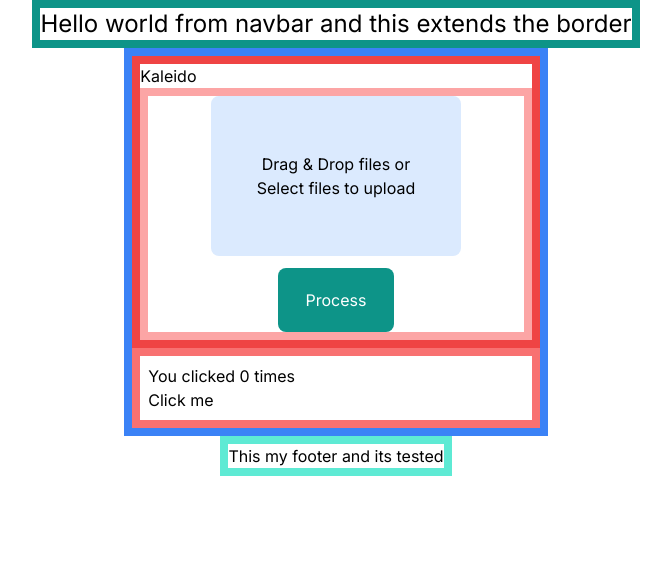
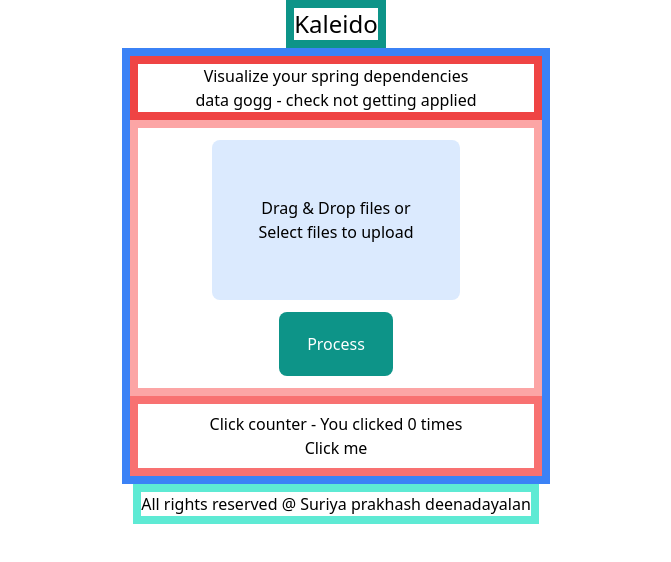
Before and after one commit to suriyaprakhash/kaleido, a Next.js app: page / in a window 1280 px wide. Shown: the top 562 px of the page, without its empty margins (304-975 px from the left). Built offline with nearby package versions, Linux system fonts and the light colour scheme.

Commit message:
css organized

```diff
--- a/src/app/components/footer.tsx
+++ b/src/app/components/footer.tsx
@@ -1,6 +1,6 @@
 const Footer = () => {
   return (
-    <div className="border-8 border-teal-300">This my footer and its tested</div>
+    <div className="border-8 border-teal-300">All rights reserved @ Suriya prakhash deenadayalan</div>
   )
 }
 
--- a/src/app/components/navbar.tsx
+++ b/src/app/components/navbar.tsx
@@ -1,7 +1,7 @@
 const Navbar = () => {
   return (
     <nav className="text-2xl border-8 border-teal-600 ">
-        Hello world from navbar and this extends the border
+        Kaleido
     </nav>
     // <div>The is my na
     //   v bar is working hello</div>
--- a/src/app/globals.css
+++ b/src/app/globals.css
@@ -1,157 +1,8 @@
-@import url('https://fonts.googleapis.com/css2?family=Inter:wght@400;500;600;700;800&display=swap');
-
 @tailwind base;
 @tailwind components;
 @tailwind utilities;
 
-* {
-  margin: 0;
-  padding: 0;
-  box-sizing: border-box;
+:root {
+--primary-color: #fff;
+--secondary-color: #000;
 }
-
-body {
-  font-family: Inter;
-}
-
-@layer utilities {
-  .btn_white {
-    @apply  border-white bg-white px-8 py-3 text-green-50
-  }
-  .btn_white_text  {
-    @apply  border-white bg-white px-8 py-3 text-gray-90
-  }
-  .btn_green  {
-    @apply  border-green-50 bg-green-50 px-8 py-5 text-white
-  }
-  .btn_dark_green {
-    @apply  bg-green-90 px-8 py-4 text-white transition-all hover:bg-black
-  }
-  .btn_dark_green_outline  {
-    @apply border-gray-20 bg-green-90 px-8 py-5 text-white
-  }
-
-  .max-container {
-    @apply mx-auto max-w-[1440px];
-  }
-
-  .padding-container {
-    @apply px-6 lg:px-20 3xl:px-0;
-  }
-
-  .flexCenter {
-    @apply flex items-center justify-center;
-  }
-
-  .flexBetween {
-    @apply flex items-center justify-between;
-  }
-
-  .flexStart {
-    @apply flex items-center justify-start;
-  }
-
-  .flexEnd {
-    @apply flex items-center justify-end;
-  }
-
-  /* FONTS */
-  .regular-64 {
-    @apply text-[64px] font-[400] leading-[120%];
-  }
-
-  .regular-40 {
-    @apply text-[40px] font-[400] leading-[120%];
-  }
-
-  .regular-32 {
-    @apply text-[32px] font-[400];
-  }
-
-  .regular-24 {
-    @apply text-[24px] font-[400];
-  }
-
-  .regular-20 {
-    @apply text-[20px] font-[400];
-  }
-
-  .regular-18 {
-    @apply text-[18px] font-[400];
-  }
-
-  .regular-16 {
-    @apply text-[16px] font-[400];
-  }
-
-  .regular-14 {
-    @apply text-[14px] font-[400];
-  }
-
-  .medium-14 {
-    @apply text-[14px] font-[600];
-  }
-
-  .bold-88 {
-    @apply text-[88px] font-[700] leading-[120%];
-  }
-
-  .bold-64 {
-    @apply text-[64px] font-[700] leading-[120%];
-  }
-
-  .bold-52 {
-    @apply text-[52px] font-[700] leading-[120%];
-  }
-
-  .bold-40 {
-    @apply text-[40px] font-[700] leading-[120%];
-  }
-
-  .bold-32 {
-    @apply text-[32px] font-[700] leading-[120%];
-  }
-
-  .bold-20 {
-    @apply text-[20px] font-[700];
-  }
-
-  .bold-18 {
-    @apply text-[18px] font-[700];
-  }
-
-  .bold-16 {
-    @apply text-[16px] font-[700];
-  }
-
-  /* Hero */
-  .hero-map {
-    @apply absolute right-0 top-0 h-screen w-screen bg-pattern-2 bg-cover bg-center md:-right-28 xl:-top-60;
-  }
-
-  /* Camp */
-  .camp-quote {
-    @apply absolute -right-6 bottom-4 w-[140px] lg:bottom-10 xl:-right-8 xl:w-[186px] 3xl:right-0;
-  }
-
-  /* Feature */
-  .feature-phone {
-    @apply absolute top-[13%] z-10 hidden max-w-[1500px] rotate-[15deg] md:-left-16 lg:flex  3xl:left-20;
-  }
-
-  /* Get App */
-  .get-app {
-    @apply max-container relative flex w-full  flex-col justify-between gap-32 overflow-hidden bg-green-90 bg-pattern bg-cover bg-center bg-no-repeat px-6 py-12 text-white sm:flex-row sm:gap-12 sm:py-24 lg:px-20 xl:max-h-[598px] 2xl:rounded-5xl;
-  }
-}
-
-/* Hide scrollbar for Chrome, Safari and Opera */
-.hide-scrollbar::-webkit-scrollbar {
-  display: none;
-}
-
-/* Hide scrollbar for IE, Edge and Firefox */
-.hide-scrollbar {
-  -ms-overflow-style: none; /* IE and Edge */
-  scrollbar-width: none; /* Firefox */
-}
--- a/src/app/page.tsx
+++ b/src/app/page.tsx
@@ -24,29 +24,24 @@ export default function Page() {
     //   hello world
     //   <Footer />
     // </main>
-    <main className="border-8 border-blue-500">
+    <main className="flex flex-col border-8 border-blue-500">
       {/* <h1 className="font-bold text-red-700 text-2xl"> */}
-      <section className="border-8 border-red-500">
-        <h1>
-          Kaleido
+      <section className="border-8 border-red-500 text-center items-center">
+          Visualize your spring dependencies
+          <h1>data gogg - check not getting applied</h1>
           {/* <button onClick={handleClick('/Canvas')}>Show Canvas</button> */}
-        </h1>
-        <div className="border-8 border-red-300 max-w-lg">
+      </section>
+      <section className="border-8 border-red-300 max-w-lg p-3">
           <DragAndDrop />
-        </div>
       </section>
       <section className="border-8 border-red-400 p-2">
         {/* <button onClick={handleClick('/canvas')}>Show Canvas</button> */}
-
-        <div>
-          <p>You clicked {count} times</p>
+        <div className="text-center items-center">
+          <p>Click counter - You clicked {count} times</p>
           <button onClick={() => setHello(count + 1)}>Click me</button>
         </div>
         {/* <Link href="/canvas">Show Canvas</Link> */}
       </section>
-
-
     </main>
-
   );
 }
```
